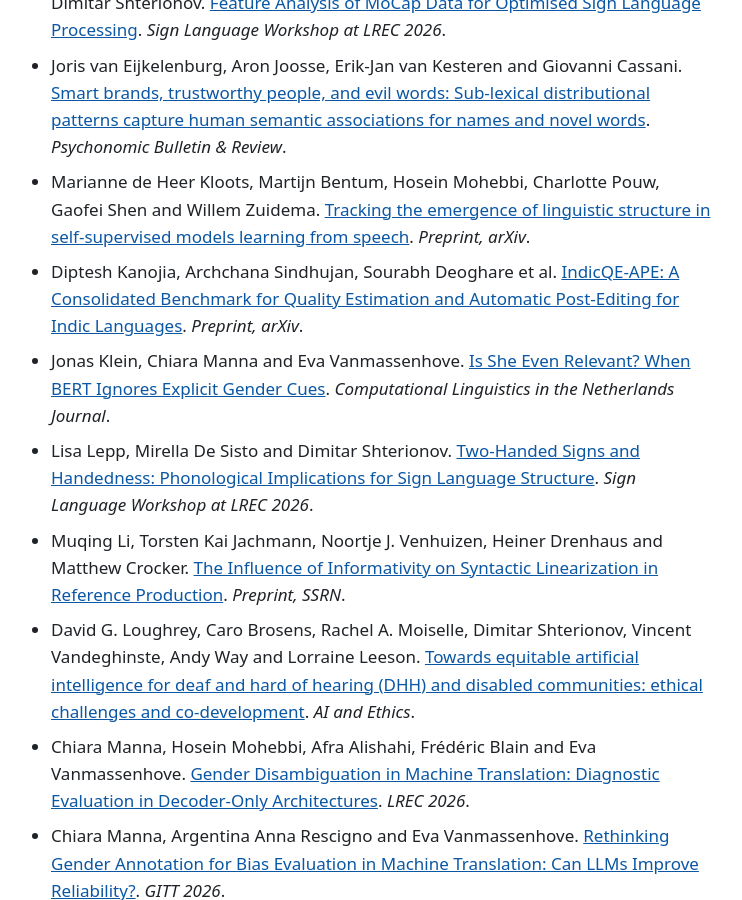
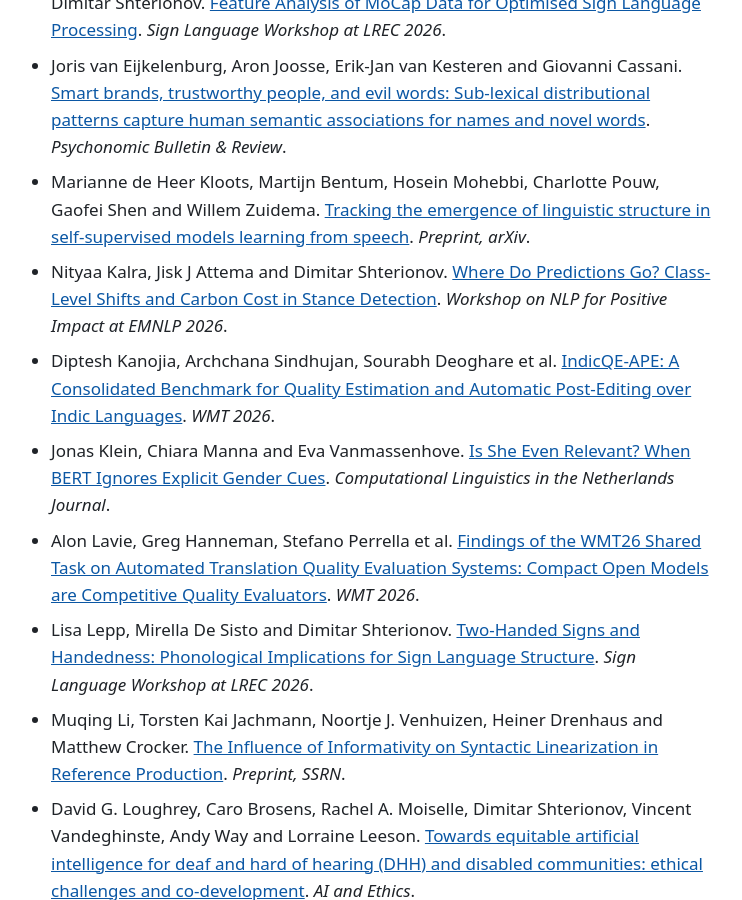
Before and after one commit to tcsai/language-computation, a Jekyll site: the page built from publications.md, in a window 1280 px wide and 900 px high, scrolled down 548 px. Shown: the whole window, without its empty margins (277-1019 px from the left). Built offline with Jekyll 4.4.1, drawn with Linux system fonts in a browser that asks for light colours; our own code applies the rules of GitHub Pages for plain Markdown files; some of the changed text lies outside the part shown.

Commit message:
Publications: WMT and NLP4PI 2026 papers, IntelliSys 2025 chapter
Link the WMT 2026 version of IndicQE-APE, add the WMT26 quality
evaluation findings paper (Blain) and the NLP4PI paper (Shterionov)
from the ACL Anthology, and add the IntelliSys 2025 chapter
(Pourmostafa Roshan Sharami) found on Semantic Scholar.

Co-Authored-By: Claude Opus 5.5 <noreply@anthropic.com>
Claude-Session: https://claude.ai/code/session_0198BK2rzdDXEYrVbeHRPJhq

```diff
--- a/publications.md
+++ b/publications.md
@@ -11,8 +11,10 @@ version where there is one, otherwise to the preprint.
 - Yves A. Duppen, Mirella De Sisto, Ifigeneia Mavridou, Phillip Brown, Lisa Lepp and Dimitar Shterionov. [Feature Analysis of MoCap Data for Optimised Sign Language Processing](https://doi.org/10.63317/4e3o6m3ntvt3). *Sign Language Workshop at LREC 2026*.
 - Joris van Eijkelenburg, Aron Joosse, Erik-Jan van Kesteren and Giovanni Cassani. [Smart brands, trustworthy people, and evil words: Sub-lexical distributional patterns capture human semantic associations for names and novel words](https://doi.org/10.3758/s13423-026-03021-3). *Psychonomic Bulletin & Review*.
 - Marianne de Heer Kloots, Martijn Bentum, Hosein Mohebbi, Charlotte Pouw, Gaofei Shen and Willem Zuidema. [Tracking the emergence of linguistic structure in self-supervised models learning from speech](https://arxiv.org/abs/2604.02043). *Preprint, arXiv*.
-- Diptesh Kanojia, Archchana Sindhujan, Sourabh Deoghare et al. [IndicQE-APE: A Consolidated Benchmark for Quality Estimation and Automatic Post-Editing for Indic Languages](https://arxiv.org/abs/2608.16344). *Preprint, arXiv*.
+- Nityaa Kalra, Jisk J Attema and Dimitar Shterionov. [Where Do Predictions Go? Class-Level Shifts and Carbon Cost in Stance Detection](https://aclanthology.org/2026.nlp4pi-1.43/). *Workshop on NLP for Positive Impact at EMNLP 2026*.
+- Diptesh Kanojia, Archchana Sindhujan, Sourabh Deoghare et al. [IndicQE-APE: A Consolidated Benchmark for Quality Estimation and Automatic Post-Editing over Indic Languages](https://aclanthology.org/2026.wmt-main.19/). *WMT 2026*.
 - Jonas Klein, Chiara Manna and Eva Vanmassenhove. [Is She Even Relevant? When BERT Ignores Explicit Gender Cues](https://www.clinjournal.org/clinj/article/view/245). *Computational Linguistics in the Netherlands Journal*.
+- Alon Lavie, Greg Hanneman, Stefano Perrella et al. [Findings of the WMT26 Shared Task on Automated Translation Quality Evaluation Systems: Compact Open Models are Competitive Quality Evaluators](https://aclanthology.org/2026.wmt-main.49/). *WMT 2026*.
 - Lisa Lepp, Mirella De Sisto and Dimitar Shterionov. [Two-Handed Signs and Handedness: Phonological Implications for Sign Language Structure](https://doi.org/10.63317/3per9mf2462d). *Sign Language Workshop at LREC 2026*.
 - Muqing Li, Torsten Kai Jachmann, Noortje J. Venhuizen, Heiner Drenhaus and Matthew Crocker. [The Influence of Informativity on Syntactic Linearization in Reference Production](https://doi.org/10.2139/ssrn.6442001). *Preprint, SSRN*.
 - David G. Loughrey, Caro Brosens, Rachel A. Moiselle, Dimitar Shterionov, Vincent Vandeghinste, Andy Way and Lorraine Leeson. [Towards equitable artificial intelligence for deaf and hard of hearing (DHH) and disabled communities: ethical challenges and co-development](https://doi.org/10.1007/s43681-026-01230-z). *AI and Ethics*.
@@ -37,6 +39,7 @@ version where there is one, otherwise to the preprint.
 ## 2025
 
 - Marine Carpuat, Omri Asscher, Kalika Bali et al. [An Interdisciplinary Approach to Human-Centered Machine Translation](https://doi.org/10.18653/v1/2025.emnlp-main.1164). *EMNLP 2025*.
+- Adil Derrazi and Javad Pourmostafa Roshan Sharami. [Integrating SAINT with Tree-Based Models: A Case Study in Employee Attrition Prediction](https://doi.org/10.1007/978-3-031-99958-1_27). *IntelliSys 2025*.
 - Marina Dubova, Suyog Chandramouli, Gerd Gigerenzer et al. [Is Ockham’s razor losing its edge? New perspectives on the principle of model parsimony](https://doi.org/10.1073/pnas.2401230121). *Proceedings of the National Academy of Sciences*.
 - Çiçek Güven, Afra Alishahi, Henry Brighton et al. [AI in Support of Diversity and Inclusion](https://arxiv.org/abs/2501.09534). *Preprint, arXiv*.
 - Lisa Lepp, Dimitar Shterionov, Mirella De Sisto and Grzegorz Chrupała. [Co-Creation for Sign Language Processing and Translation Technology](https://doi.org/10.3390/info16040290). *Information*.
```
